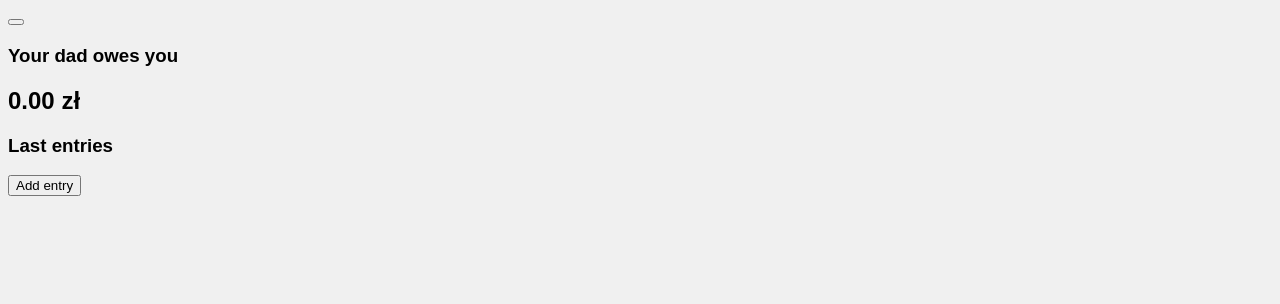
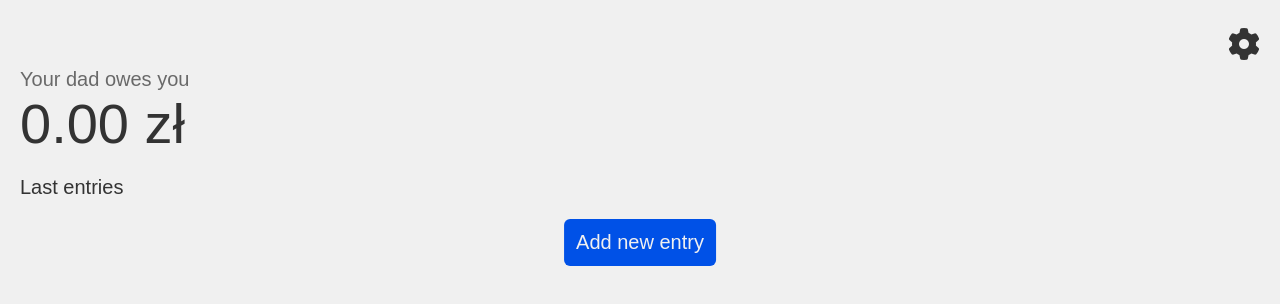
Before and after one commit to kacperdygon/dad-debt-tracker, a Vue app: page / in a window 1280 px wide. Shown: the top 304 px of the page. Built offline with nearby package versions, Linux system fonts and the light colour scheme; the HTML template or start-up script is replaced by a standard one.

Commit message:
completed css for main page

```diff
--- a/package.json
+++ b/package.json
@@ -13,11 +13,11 @@
     "format": "prettier --write src/"
   },
   "dependencies": {
-    "@heroicons/vue": "^2.2.0",
     "pinia": "^3.0.1",
     "vue": "^3.5.13"
   },
   "devDependencies": {
+    "@fortawesome/fontawesome-free": "^6.7.2",
     "@tsconfig/node22": "^22.0.0",
     "@types/node": "^22.10.2",
     "@vitejs/plugin-vue": "^5.2.1",
--- a/src/App.vue
+++ b/src/App.vue
@@ -1,7 +1,7 @@
 <script setup lang="ts">
-import HeroComponent from '@/components/HeroComponent.vue'
-import HeaderComponent from '@/components/HeaderComponent.vue'
-import LastEntries from '@/components/LastEntries.vue'
+import HeroComponent from '@/components/HeroComponent.vue';
+import HeaderComponent from '@/components/HeaderComponent.vue';
+import LastEntries from '@/components/LastEntries.vue';
 </script>
 
 <template>
--- a/src/components/EntryItem.vue
+++ b/src/components/EntryItem.vue
@@ -1,21 +1,29 @@
 <script setup lang="ts">
-import { EllipsisVerticalIcon } from '@heroicons/vue/24/solid'
-import { computed } from 'vue'
-import type { Entry } from '@/lib/entries.ts'
+import { EllipsisVerticalIcon } from '@heroicons/vue/24/solid';
+import { computed } from 'vue';
+import type { Entry } from '@/lib/entries.ts';
 
 const props = defineProps<{
-  entry: Entry
-}>()
+  entry: Entry;
+}>();
 
 const balanceTextColor = computed(() => {
-  return props.entry.balanceChange > 0 ? 'var(--income)' : 'var(--expense)'
-})
+  return props.entry.balanceChange > 0 ? 'var(--income)' : 'var(--expense)';
+});
 
 const balanceText = computed(() => {
   return props.entry.balanceChange < 0
     ? props.entry.balanceChange.toFixed(2)
-    : '+' + props.entry.balanceChange.toFixed(2)
-})
+    : '+' + props.entry.balanceChange.toFixed(2);
+});
+
+const formattedDate = computed(() => {
+  return new Date(props.entry.date).toLocaleDateString('en-US', {
+    weekday: 'long',
+    day: 'numeric',
+    month: 'long',
+  });
+});
 </script>
 
 <template>
@@ -24,11 +32,11 @@ const balanceText = computed(() => {
       <h6 class="title">
         {{ props.entry.title }}
       </h6>
-      <button>
-        <EllipsisVerticalIcon class="icon" :stroke-width="3" />
+      <button class="button-plain">
+        <i class="fas fa-ellipsis-v"></i>
       </button>
     </div>
-    <p class="date-text">{{ props.entry.date }}</p>
+    <p class="date-text">{{ formattedDate }}</p>
     <h6 class="balance">{{ balanceText }} zł</h6>
   </div>
 </template>
@@ -39,40 +47,51 @@ const balanceText = computed(() => {
   font-size: 1rem;
 }
 
-.icon {
-  height: 1.5rem;
+button {
+  position: relative;
+  height: 1rem;
+  width: 1rem;
+  top: 0.125rem;
+}
+
+@media (max-width: 600px) {
+  button {
+    height: 2rem;
+    width: 2rem;
+    top: -0.375rem;
+    right: -0.5rem;
+  }
+}
+
+i {
+  font-size: 1.125rem;
 }
 
 .header {
   display: flex;
-  align-items: end;
+  align-items: start;
   justify-content: space-between;
 }
 
 .entry-item {
   background-color: var(--foreground-color);
-  padding: 1rem;
-  box-shadow: 0 4px 4px rgba(0, 0, 0, 0.3);
+  padding: 1.25rem;
+  box-shadow: 0 4px 4px rgba(0, 0, 0, 0.2);
   border-radius: 0.25rem;
 }
 
 h6 {
-  font-size: 1.5rem;
-  font-weight: unset;
+  font-size: 1.25rem;
+  font-weight: 300;
 }
 
 p {
-  font-size: 1.25rem;
-}
-
-button {
-  all: unset;
-  cursor: pointer;
+  font-size: 1rem;
 }
 
 .title {
   margin-bottom: 0.25rem;
-  color: var(--text-color);
+  color: var(--text-normal);
 }
 
 .date-text {
--- a/src/components/EntryModal.vue
+++ b/src/components/EntryModal.vue
@@ -1,88 +1,168 @@
 <script setup lang="ts">
-import type { Entry } from '@/lib/entries.ts'
+import type { Entry } from '@/lib/entries.ts';
 
-import { ref } from 'vue'
-import { useEntryStore } from '@/store/entries.ts'
+import { ref } from 'vue';
+import { useEntryStore } from '@/store/entries.ts';
 
 const DEFAULT_FORM_DATA: Entry = {
   title: '',
   date: new Date().toLocaleDateString('en-CA'),
   balanceChange: 0,
-}
+};
 
-const formData = ref<Entry>(DEFAULT_FORM_DATA)
+const formData = ref<Entry>(DEFAULT_FORM_DATA);
 
-let isEditing: boolean
-let targetEntry: Entry
+let isEditing: boolean;
+let targetEntry: Entry;
 
-const entryStore = useEntryStore()
+const entryStore = useEntryStore();
 
 const onSubmit = (event: Event) => {
-  event.preventDefault()
-  if (!dialogRef.value) throw new Error('Dialog ref not set')
-  dialogRef.value.close()
+  event.preventDefault();
+  if (!dialogRef.value) throw new Error('Dialog ref not set');
+  dialogRef.value.close();
 
   const newEntry: Entry = {
     title: formData.value.title,
     date: formData.value.date,
     balanceChange: formData.value.balanceChange,
-  }
+  };
 
   if (isEditing) {
-    entryStore.editEntry(targetEntry, newEntry)
+    entryStore.editEntry(targetEntry, newEntry);
   } else {
-    entryStore.addEntry(newEntry)
+    entryStore.addEntry(newEntry);
   }
-}
+};
 
-const dialogRef = ref<HTMLDialogElement | null>(null)
+const dialogRef = ref<HTMLDialogElement | null>(null);
 
 const openModal = (entry?: Entry) => {
   if (!dialogRef.value) {
-    throw new Error('Dialog ref not set')
+    throw new Error('Dialog ref not set');
   }
 
   if (entry) {
-    isEditing = true
-    targetEntry = entry
-    Object.assign(formData.value, entry)
+    isEditing = true;
+    targetEntry = entry;
+    Object.assign(formData.value, entry);
   } else {
-    isEditing = false
-    formData.value = JSON.parse(JSON.stringify(DEFAULT_FORM_DATA))
+    isEditing = false;
+    formData.value = JSON.parse(JSON.stringify(DEFAULT_FORM_DATA));
   }
 
-  dialogRef.value.showModal()
+  dialogRef.value.showModal();
 
-  console.log(formData.value.date)
-}
+  console.log(formData.value.date);
+};
 
 const closeModal = () => {
   if (!dialogRef.value) {
-    throw new Error('Dialog ref not set')
+    throw new Error('Dialog ref not set');
   }
-  dialogRef.value.close()
-}
+  dialogRef.value.close();
+};
 
 defineExpose({
   openModal,
-})
+});
 </script>
 
 <template>
   <dialog ref="dialogRef">
-    <div>
+    <header>
       <h3>{{ isEditing ? 'Edit entry' : 'Add new entry' }}</h3>
-      <button @click="closeModal"></button>
-    </div>
+      <button @click="closeModal" class="button-plain">
+        <i class="fa-solid fa-xmark"></i>
+      </button>
+    </header>
     <form @submit="onSubmit">
-      <div>
-        <input type="text" v-model="formData.title" required />
-        <input type="date" v-model="formData.date" required />
-        <input type="number" v-model="formData.balanceChange" step="0.01" required />
-      </div>
-      <input type="submit" />
+      <input type="text" v-model="formData.title" required placeholder="Title" />
+      <input type="date" v-model="formData.date" required placeholder="Date" />
+      <input
+        type="number"
+        v-model="formData.balanceChange"
+        step="0.01"
+        required
+        placeholder="Balance"
+      />
+
+      <input type="submit" value="Add entry" class="button-main" />
     </form>
   </dialog>
 </template>
 
-<style scoped></style>
+<style scoped>
+form {
+  display: grid;
+  grid-template-columns: calc(50% - 0.5rem) calc(50% - 0.5rem);
+  grid-template-areas:
+    'title title'
+    'date balanceChange'
+    'submit submit';
+  gap: 1rem;
+  box-sizing: border-box;
+}
+
+button {
+  height: 1.5rem;
+  width: 1.5rem;
+  transform: translate(0.25rem, -0.25rem);
+}
+
+dialog {
+  border: 0;
+  border-radius: 0.25rem;
+  padding: 1.25rem;
+  box-sizing: border-box;
+  position: fixed;
+  top: 50%;
+  transform: translate(0, -75%);
+  border: none;
+}
+
+h3 {
+  margin: 0;
+}
+
+header {
+  display: flex;
+  justify-content: space-between;
+  align-items: start;
+  margin-bottom: 1rem;
+}
+
+input {
+  box-sizing: border-box;
+}
+
+input:not([type='submit']) {
+  padding: 0.5rem;
+  border-radius: 0.25rem;
+  height: fit-content;
+  border: 1px solid var(--text-gray);
+  outline: none;
+}
+
+input[type='text'] {
+  box-sizing: border-box;
+  grid-area: title;
+}
+
+input[type='date'] {
+  grid-area: date;
+}
+
+input[type='number'] {
+  grid-area: balanceChange;
+}
+
+input[type='submit'] {
+  font-size: 1rem;
+  grid-area: submit;
+  width: fit-content;
+  position: relative;
+  left: 50%;
+  transform: translate(-50%);
+}
+</style>
--- a/src/components/HeaderComponent.vue
+++ b/src/components/HeaderComponent.vue
@@ -1,9 +1,28 @@
 <script setup lang="ts"></script>
 
 <template>
-  <div>
-    <button></button>
-  </div>
+  <header>
+    <button class="button-plain">
+      <i class="fas fa-gear"></i>
+    </button>
+  </header>
 </template>
 
-<style scoped></style>
+<style scoped>
+header {
+  height: 3rem;
+  display: flex;
+  justify-content: end;
+}
+
+i {
+  font-size: 2rem;
+}
+
+@media (max-width: 600px) {
+  button {
+    height: 3rem;
+    width: 3rem;
+  }
+}
+</style>
--- a/src/components/HeroComponent.vue
+++ b/src/components/HeroComponent.vue
@@ -1,10 +1,10 @@
 <script setup lang="ts">
-import { useEntryStore } from '@/store/entries.ts'
-import { storeToRefs } from 'pinia'
+import { useEntryStore } from '@/store/entries.ts';
+import { storeToRefs } from 'pinia';
 
-const entriesStore = useEntryStore()
+const entriesStore = useEntryStore();
 
-const { totalDebt } = storeToRefs(entriesStore)
+const { totalDebt } = storeToRefs(entriesStore);
 </script>
 
 <template>
@@ -14,4 +14,14 @@ const { totalDebt } = storeToRefs(entriesStore)
   </section>
 </template>
 
-<style scoped></style>
+<style scoped>
+h3 {
+  color: var(--text-gray);
+  margin: 0;
+}
+
+h2 {
+  margin: 0;
+  font-size: 3.5rem;
+}
+</style>
--- a/src/components/LastEntries.vue
+++ b/src/components/LastEntries.vue
@@ -1,21 +1,21 @@
 <script setup lang="ts">
-import EntryItem from '@/components/EntryItem.vue'
-import EntryModal from '@/components/EntryModal.vue'
-import { ref } from 'vue'
-import { useEntryStore } from '@/store/entries.ts'
-import { storeToRefs } from 'pinia'
+import EntryItem from '@/components/EntryItem.vue';
+import EntryModal from '@/components/EntryModal.vue';
+import { ref } from 'vue';
+import { useEntryStore } from '@/store/entries.ts';
+import { storeToRefs } from 'pinia';
 
-const entryModalRef = ref<typeof EntryModal | null>(null)
+const entryModalRef = ref<typeof EntryModal | null>(null);
 
-const entriesStore = useEntryStore()
-const { lastEntries } = storeToRefs(entriesStore)
+const entriesStore = useEntryStore();
+const { lastEntries } = storeToRefs(entriesStore);
 
 const handleOpenModal = () => {
   if (!entryModalRef.value) {
-    throw new Error('Entry modal ref is null')
+    throw new Error('Entry modal ref is null');
   }
-  entryModalRef.value.openModal()
-}
+  entryModalRef.value.openModal();
+};
 </script>
 
 <template>
@@ -24,7 +24,7 @@ const handleOpenModal = () => {
     <ul>
       <EntryItem v-for="entry in lastEntries" :key="entry.date.getTime" :entry="entry" />
     </ul>
-    <button @click="handleOpenModal">Add entry</button>
+    <button @click="handleOpenModal" class="button-main">Add new entry</button>
   </section>
 
   <Teleport to="body">
@@ -40,4 +40,11 @@ ul {
 ul > * {
   margin: 0 0 1rem;
 }
+
+button {
+  align-self: center;
+  position: relative;
+  left: 50%;
+  transform: translate(-50%, 0%);
+}
 </style>
--- a/src/global.css
+++ b/src/global.css
@@ -1,5 +1,6 @@
 :root {
-  --text-color: #333333;
+  --text-normal: #333333;
+  --text-gray: #696969;
   --secondary-text-color: #696969;
   --background-color: #f0f0f0;
   --foreground-color: #ebebeb;
@@ -11,8 +12,37 @@
 
 * {
   font-family: Arial, Helvetica, sans-serif;
+  color: var(--text-normal);
 }
 
 body {
   background-color: var(--background-color);
+  margin: 1.25rem;
 }
+
+h3 {
+  font-weight: 200;
+  font-size: 1.25rem;
+}
+
+h2 {
+  font-weight: 250;
+}
+
+.button-main {
+  background-color: var(--primary-color);
+  color: var(--background-color);
+  font-size: 1.25rem;
+  padding: 0.75rem;
+  border-radius: 0.375rem;
+  border: 0;
+  cursor: pointer;
+}
+
+.button-plain {
+  all: unset;
+  cursor: pointer;
+  display: flex;
+  align-items: center;
+  justify-content: center;
+}
```
Also changed, not shown: src/lib/entries.ts (+33 -33 lines), src/main.ts (+9 -8 lines), src/store/entries.ts (+24 -24 lines), 1 other file (tests, documents, lock files or other folders).
